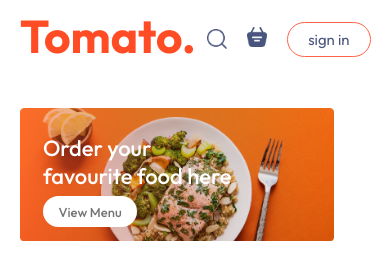
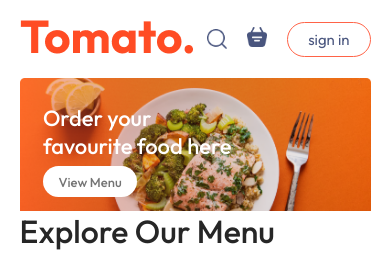
Before and after one commit to Dhineshwarancode/deliver-food, a React (Vite) app in the folder front-end/: page / in a window 390 px wide. Shown: the top 273 px of the page. Built offline with nearby package versions, Linux system fonts and the light colour scheme; no server answers.

Commit message:
Update Header.css

```diff
--- a/front-end/src/components/Header/Header.css
+++ b/front-end/src/components/Header/Header.css
@@ -16,6 +16,12 @@
     left:6vw;
     animation: fadeIn 3s;
 }
+@media (max-width:400px){
+    .header{
+      background-size:cover;
+      margin:auto;
+    }
+  }
 .header-contents h2{
     font-weight: 500;
     color:white;
```
